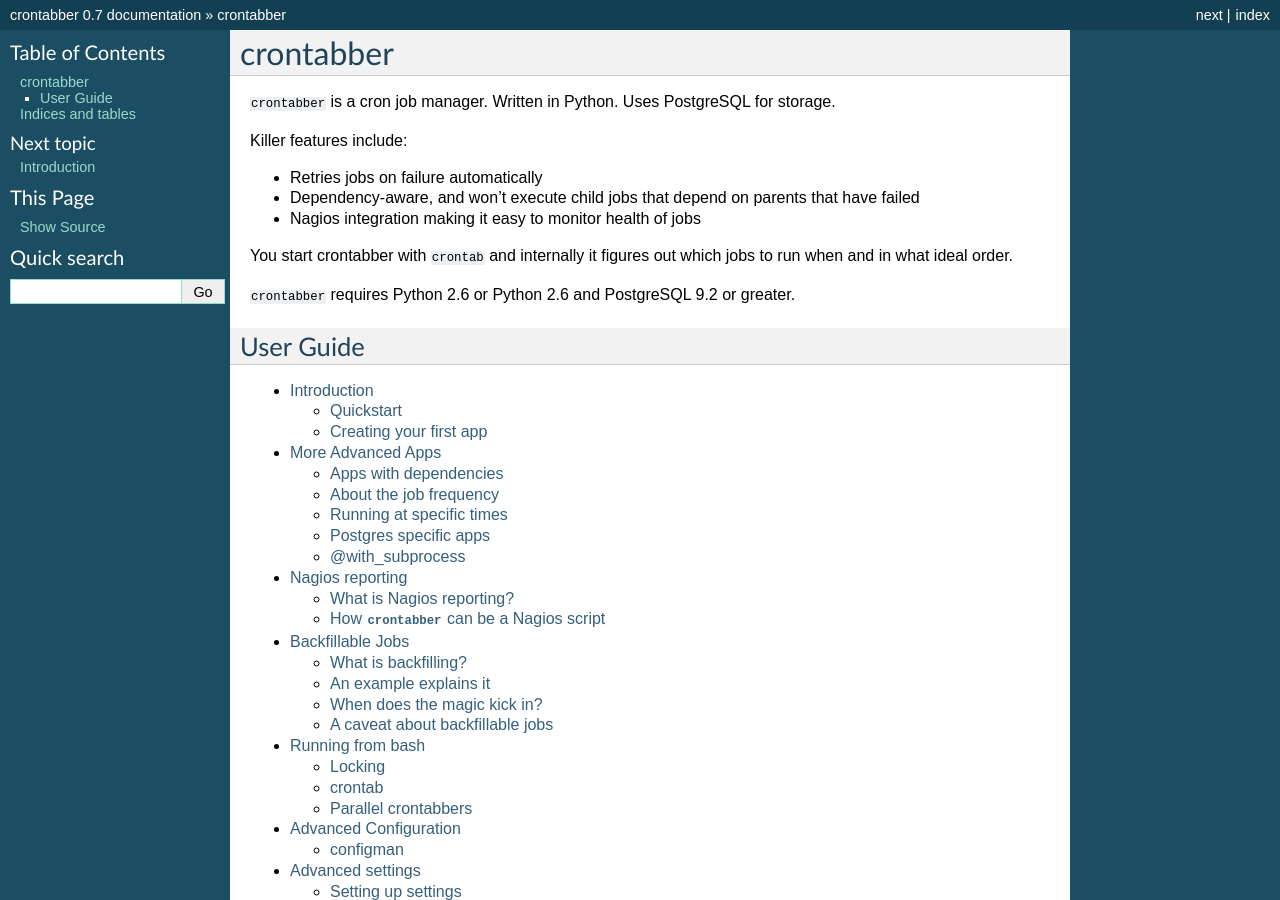
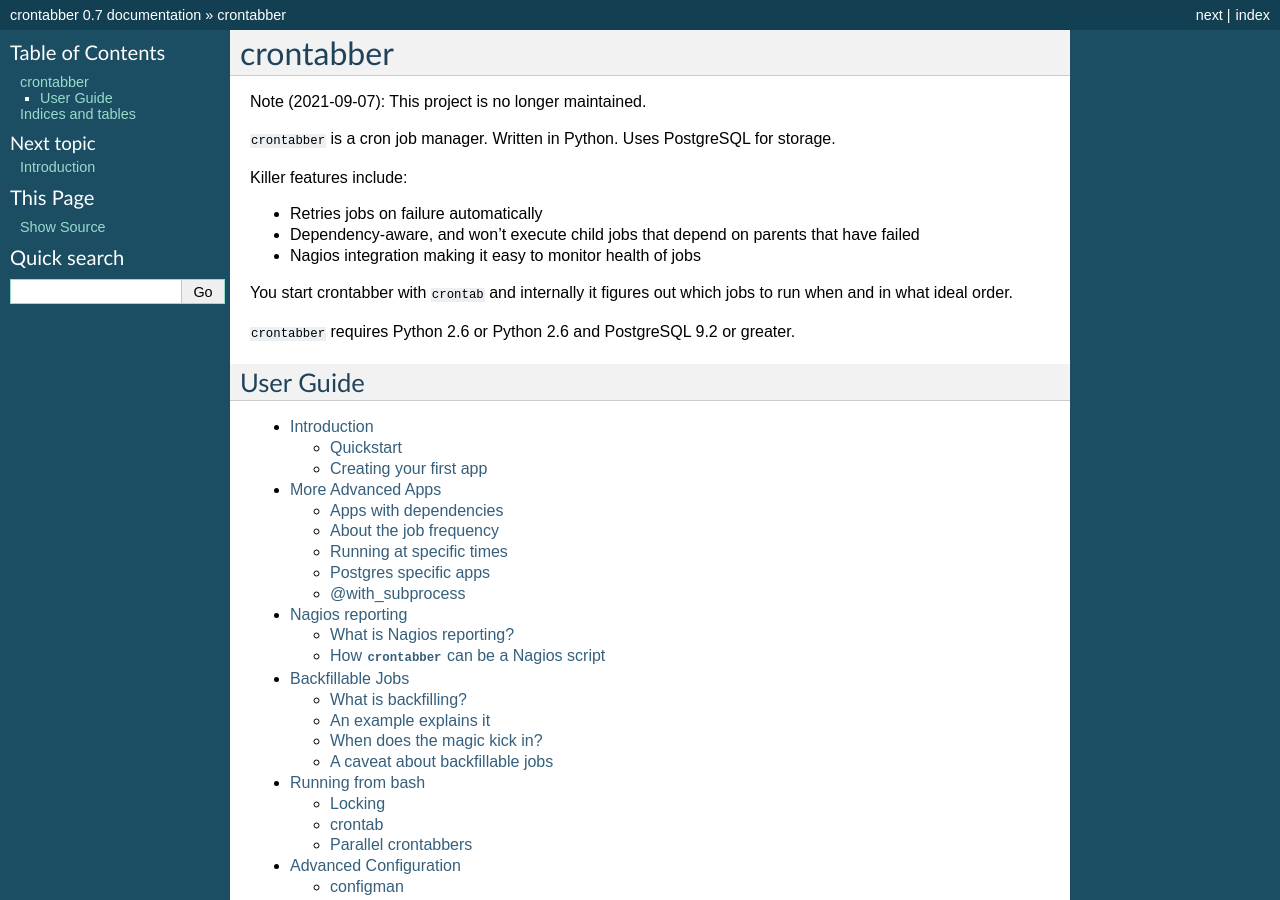
Before and after one commit to mozilla/crontabber, a Sphinx documentation site: the page built from docs/index.rst, in a window 1280 px wide and 900 px high. Built offline with Sphinx 7.4.7, drawn with Linux system fonts in a browser that asks for light colours.

Commit message:
end maintenance

```diff
--- a/docs/index.rst
+++ b/docs/index.rst
@@ -5,6 +5,8 @@
 
 crontabber
 ==========
+
+Note (2021-09-07): This project is no longer maintained.
 
 ``crontabber`` is a cron job manager. Written in Python. Uses PostgreSQL for storage.
 
```
